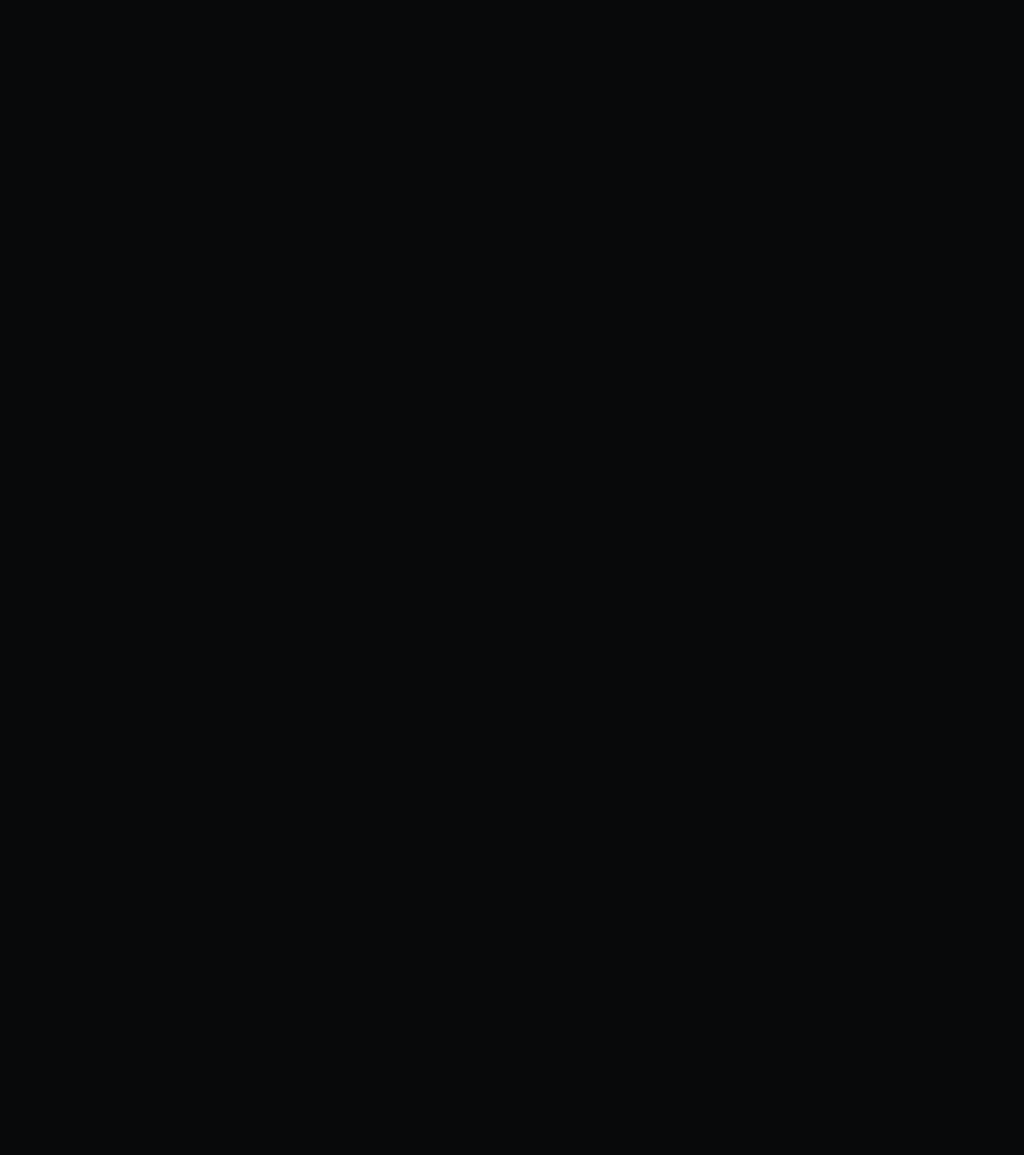
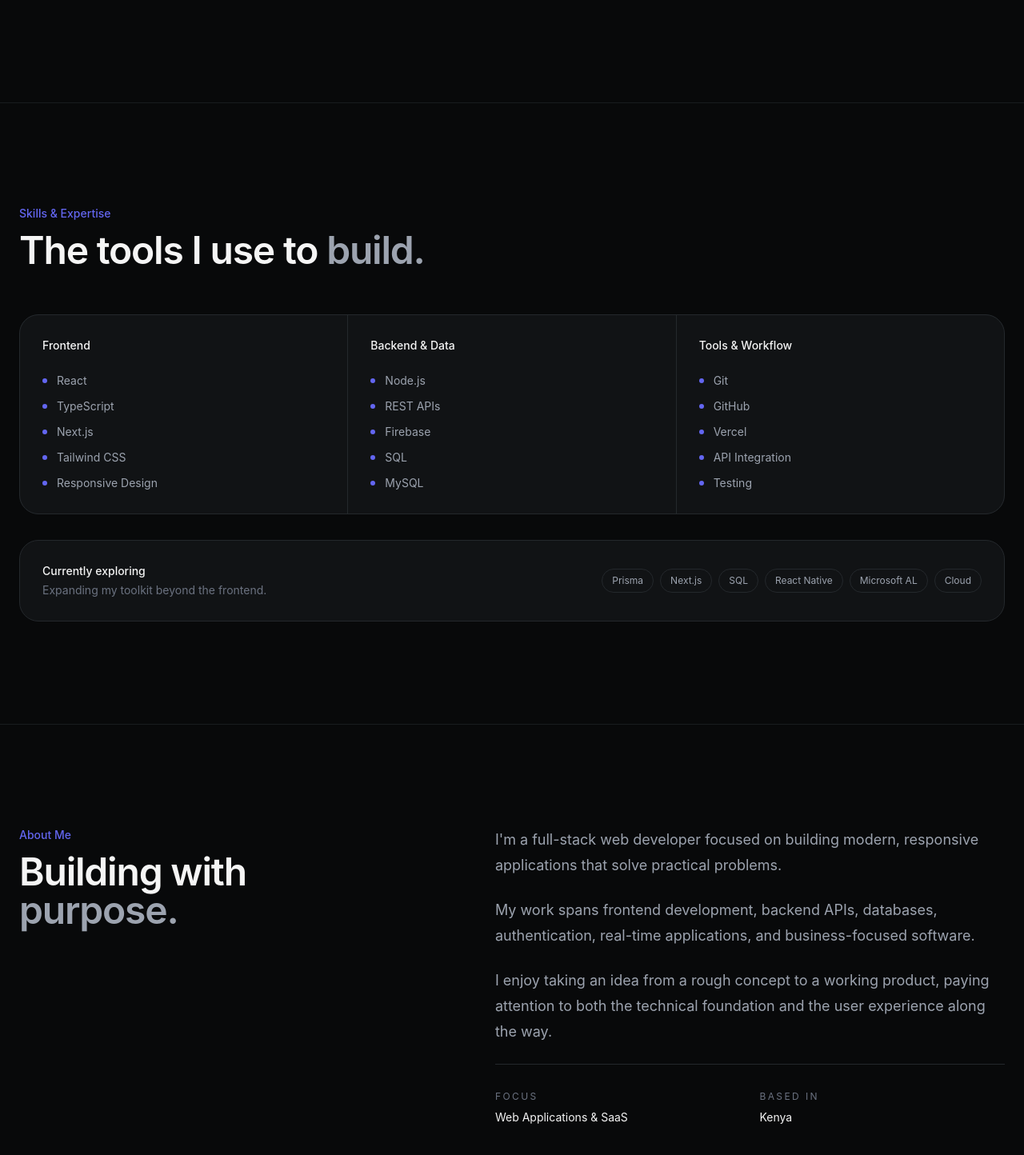
Before and after one commit to mikhayiyl/dancan-portfolio, a React (Vite) app: page / in a window 1280 px wide. Shown: the part 2818-4262 px from the top of the page at 80% size. Before the commit the page ends 2946 px from the top, so only its background shows below. Built offline with nearby package versions, Linux system fonts and the light colour scheme.

Commit message:
feat: add skills and about sections

```diff
--- a/src/App.tsx
+++ b/src/App.tsx
@@ -2,6 +2,8 @@
 import Navbar from "./components/Navbar/Navbar";
 import TechStack from "./components/TechStack/TechStack";
 import Projects from "./components/Projects/Projects";
+import Skills from "./components/Skills/Skills";
+import About from "./components/About/About";
 
 function App() {
   return (
@@ -10,6 +12,8 @@
       <Hero />
       <TechStack />
       <Projects />
+      <Skills />
+      <About />
     </main>
   );
 }
--- /dev/null
+++ b/src/components/About/About.tsx
@@ -0,0 +1,73 @@
+import { motion } from "framer-motion";
+
+function About() {
+  return (
+    <section id="about" className="border-t border-[#24282C]/60 py-32">
+      <div className="mx-auto grid max-w-7xl gap-16 px-6 lg:grid-cols-[1fr_1.2fr]">
+        {/* Heading */}
+        <motion.div
+          initial={{ opacity: 0, x: -20 }}
+          whileInView={{ opacity: 1, x: 0 }}
+          viewport={{ once: true }}
+          transition={{ duration: 0.6 }}
+        >
+          <p className="text-sm font-medium text-[#6366F1]">About Me</p>
+
+          <h2 className="mt-3 text-4xl font-semibold tracking-tight sm:text-5xl">
+            Building with
+            <br />
+            <span className="text-[#9CA3AF]">purpose.</span>
+          </h2>
+        </motion.div>
+
+        {/* Content */}
+        <motion.div
+          initial={{ opacity: 0, x: 20 }}
+          whileInView={{ opacity: 1, x: 0 }}
+          viewport={{ once: true }}
+          transition={{ duration: 0.6 }}
+          className="space-y-6 text-base leading-8 text-[#9CA3AF] lg:text-lg lg:leading-8"
+        >
+          <p>
+            I'm a full-stack web developer focused on building modern,
+            responsive applications that solve practical problems.
+          </p>
+
+          <p>
+            My work spans frontend development, backend APIs, databases,
+            authentication, real-time applications, and business-focused
+            software.
+          </p>
+
+          <p>
+            I enjoy taking an idea from a rough concept to a working product,
+            paying attention to both the technical foundation and the user
+            experience along the way.
+          </p>
+
+          <div className="grid gap-6 border-t border-[#24282C] pt-8 sm:grid-cols-2">
+            <div>
+              <p className="text-xs uppercase tracking-[0.2em] text-[#6B7280]">
+                Focus
+              </p>
+
+              <p className="mt-2 text-sm text-[#F5F5F5]">
+                Web Applications & SaaS
+              </p>
+            </div>
+
+            <div>
+              <p className="text-xs uppercase tracking-[0.2em] text-[#6B7280]">
+                Based in
+              </p>
+
+              <p className="mt-2 text-sm text-[#F5F5F5]">Kenya</p>
+            </div>
+          </div>
+        </motion.div>
+      </div>
+    </section>
+  );
+}
+
+export default About;
--- /dev/null
+++ b/src/components/Skills/Skills.tsx
@@ -0,0 +1,97 @@
+import { motion } from "framer-motion";
+import { skillGroups } from "../../data/Skills";
+
+function Skills() {
+  return (
+    <section id="skills" className="border-t border-[#24282C]/60 py-32">
+      <div className="mx-auto max-w-7xl px-6">
+        {/* Header */}
+        <motion.div
+          initial={{ opacity: 0, y: 20 }}
+          whileInView={{ opacity: 1, y: 0 }}
+          viewport={{ once: true }}
+          transition={{ duration: 0.6 }}
+          className="mb-14 max-w-2xl"
+        >
+          <p className="mb-3 text-sm font-medium text-[#6366F1]">
+            Skills & Expertise
+          </p>
+
+          <h2 className="text-4xl font-semibold tracking-tight sm:text-5xl">
+            The tools I use to
+            <span className="text-[#9CA3AF]"> build.</span>
+          </h2>
+        </motion.div>
+
+        {/* Skill Groups */}
+        <div className="grid gap-px overflow-hidden rounded-3xl border border-[#24282C] bg-[#24282C] md:grid-cols-3">
+          {skillGroups.map((group, index) => (
+            <motion.div
+              key={group.title}
+              initial={{ opacity: 0, y: 20 }}
+              whileInView={{ opacity: 1, y: 0 }}
+              viewport={{ once: true }}
+              transition={{ duration: 0.5, delay: index * 0.1 }}
+              className="group bg-[#111315] p-7 transition-colors duration-300 hover:bg-[#171A1D]"
+            >
+              <h3 className="text-sm font-medium text-[#F5F5F5]">
+                {group.title}
+              </h3>
+
+              <div className="mt-6 space-y-3">
+                {group.skills.map((skill) => (
+                  <div
+                    key={skill}
+                    className="flex items-center gap-3 text-sm text-[#9CA3AF]"
+                  >
+                    <span className="h-1.5 w-1.5 rounded-full bg-[#6366F1] transition-transform duration-300 group-hover:scale-125" />
+                    {skill}
+                  </div>
+                ))}
+              </div>
+            </motion.div>
+          ))}
+        </div>
+
+        {/* Currently Exploring */}
+        <motion.div
+          initial={{ opacity: 0, y: 20 }}
+          whileInView={{ opacity: 1, y: 0 }}
+          viewport={{ once: true }}
+          transition={{ duration: 0.6, delay: 0.2 }}
+          className="mt-8 rounded-3xl border border-[#24282C] bg-[#111315] p-7"
+        >
+          <div className="flex flex-col gap-5 sm:flex-row sm:items-center sm:justify-between">
+            <div>
+              <p className="text-sm font-medium">Currently exploring</p>
+
+              <p className="mt-1 text-sm text-[#6B7280]">
+                Expanding my toolkit beyond the frontend.
+              </p>
+            </div>
+
+            <div className="flex flex-wrap gap-2">
+              {[
+                "Prisma",
+                "Next.js",
+                "SQL",
+                "React Native",
+                "Microsoft AL",
+                "Cloud",
+              ].map((skill) => (
+                <span
+                  key={skill}
+                  className="rounded-full border border-[#24282C] px-3 py-1.5 text-xs text-[#9CA3AF]"
+                >
+                  {skill}
+                </span>
+              ))}
+            </div>
+          </div>
+        </motion.div>
+      </div>
+    </section>
+  );
+}
+
+export default Skills;
--- /dev/null
+++ b/src/data/Skills.ts
@@ -0,0 +1,20 @@
+export const skillGroups = [
+  {
+    title: "Frontend",
+    skills: [
+      "React",
+      "TypeScript",
+      "Next.js",
+      "Tailwind CSS",
+      "Responsive Design",
+    ],
+  },
+  {
+    title: "Backend & Data",
+    skills: ["Node.js", "REST APIs", "Firebase", "SQL", "MySQL"],
+  },
+  {
+    title: "Tools & Workflow",
+    skills: ["Git", "GitHub", "Vercel", "API Integration", "Testing"],
+  },
+];
```
